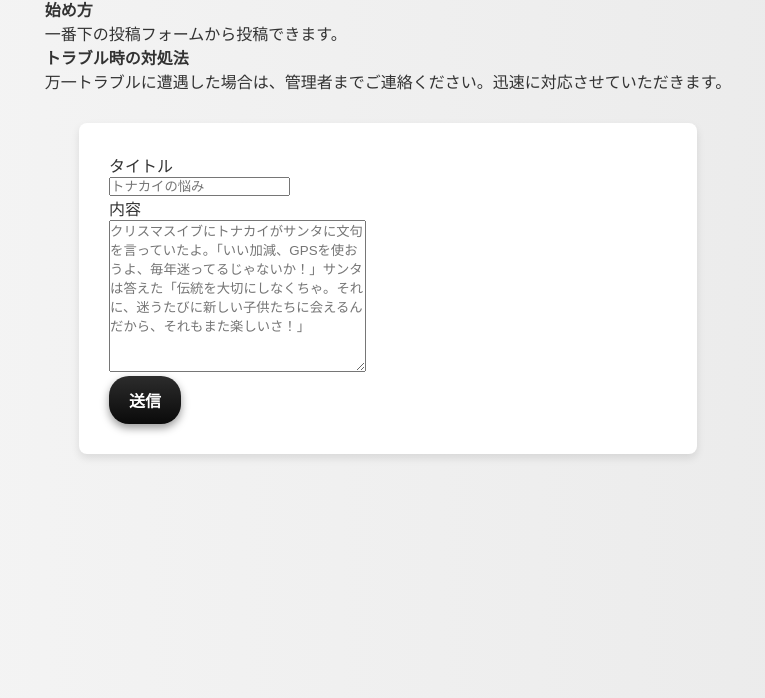
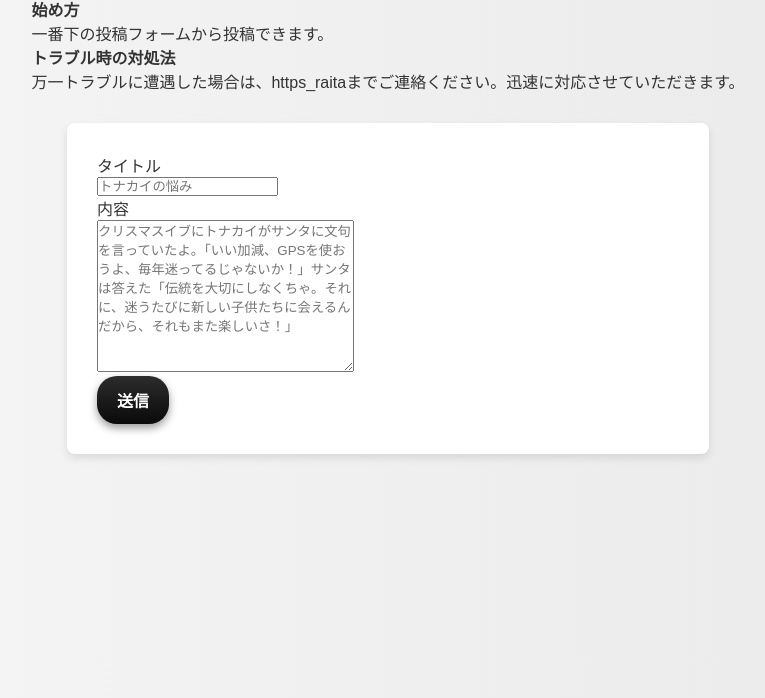
Before and after one commit to Enokida-R/free-bord, a website: page public/index.html in a window 1280 px wide. Shown: the part 102-800 px from the top of the page, without its empty margins (252-1017 px from the left). Drawn offline with nearby package versions, Linux system fonts and the light colour scheme; no server answers.

Commit message:
名前追加

```diff
--- a/public/index.html
+++ b/public/index.html
@@ -15,7 +15,7 @@
       <h4>始め方</h4>
       <p id="starttext">一番下の投稿フォームから投稿できます。</p>
       <h4>トラブル時の対処法</h4>
-      <p id="text">万一トラブルに遭遇した場合は、管理者までご連絡ください。迅速に対応させていただきます。</p>
+      <p id="text">万一トラブルに遭遇した場合は、https_raitaまでご連絡ください。迅速に対応させていただきます。</p>
       <!-- この中に挿入していく -->
       <div class="thread-section">
       </div>
```
